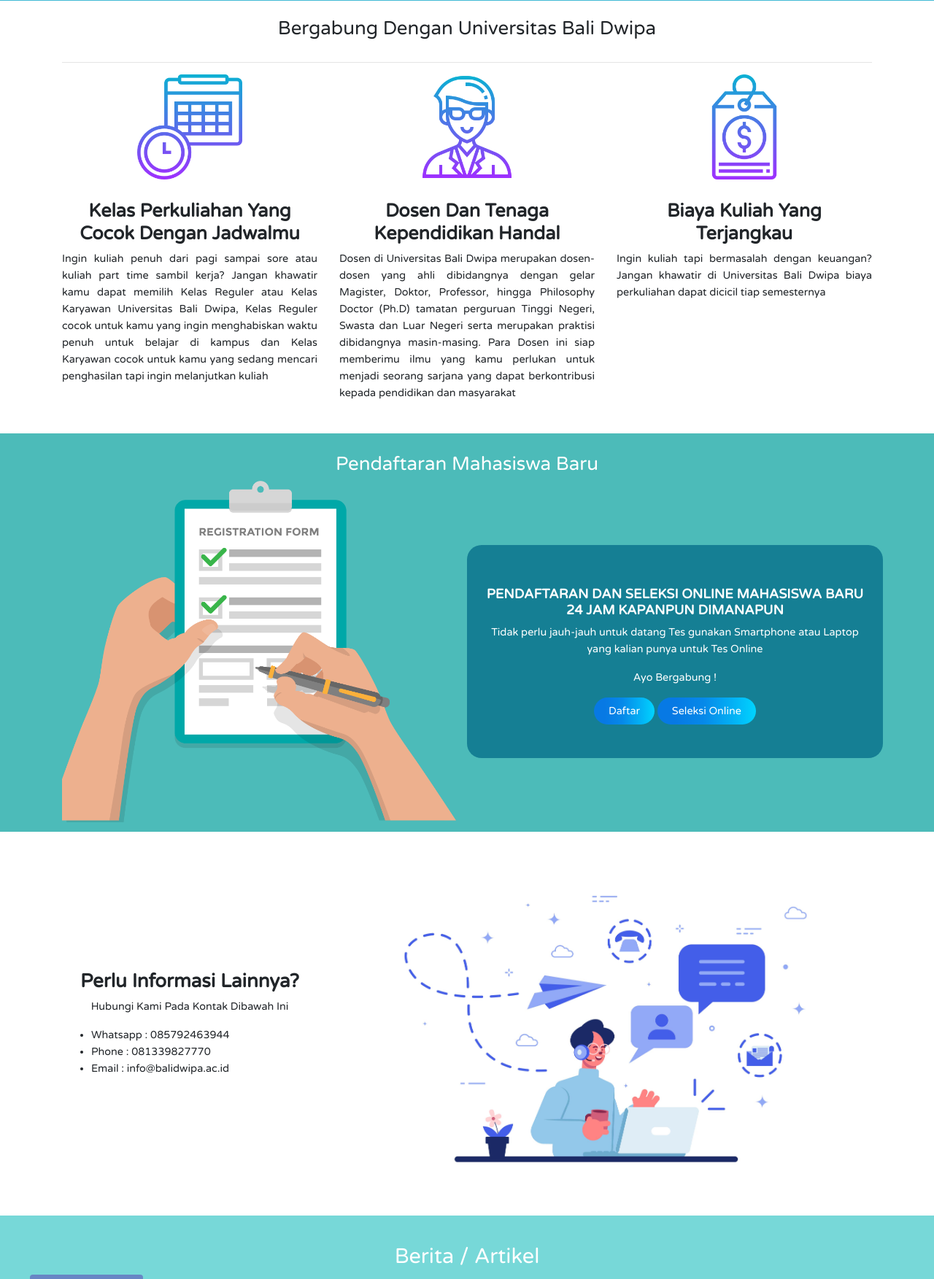
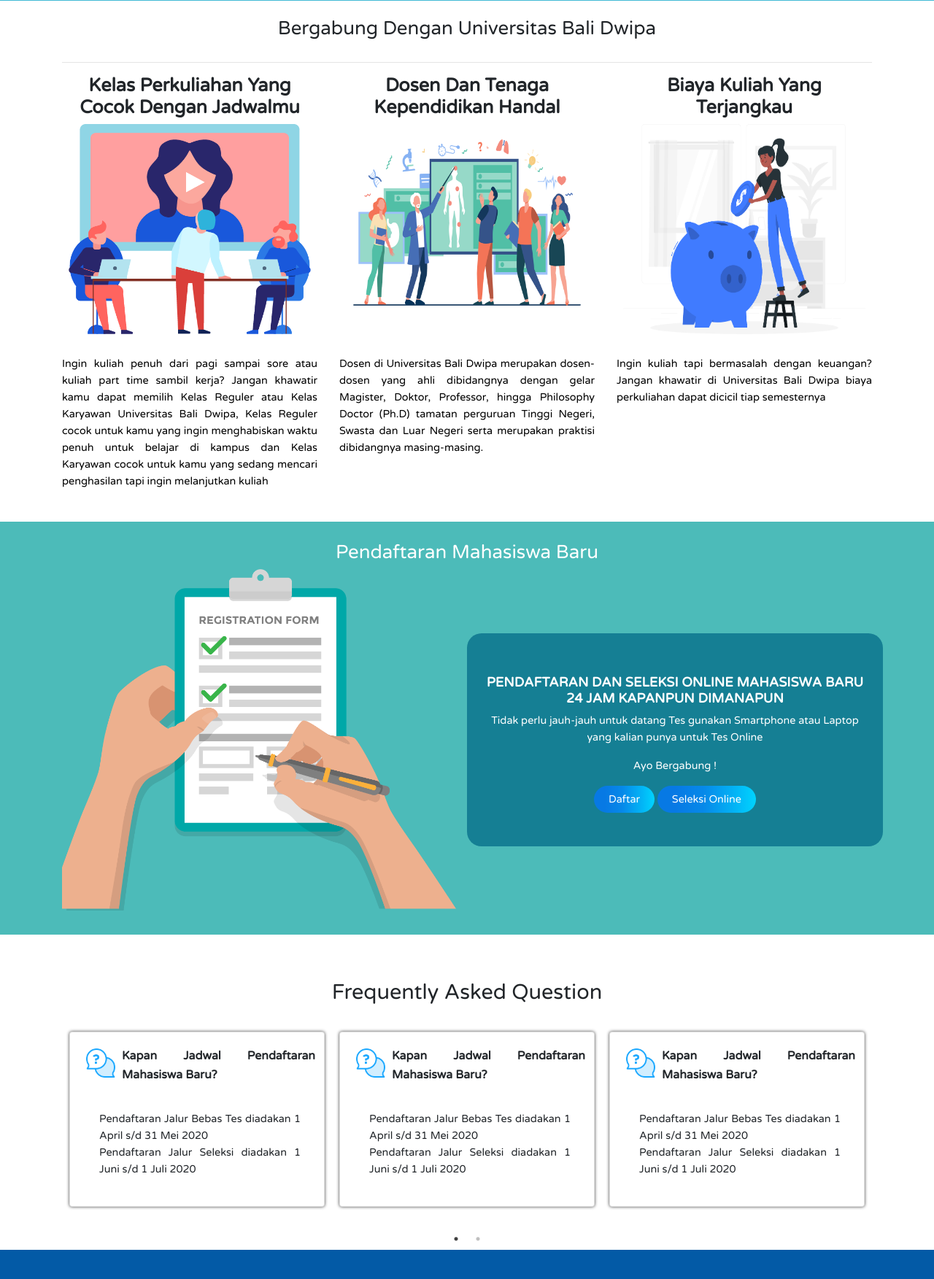
Before and after one commit to dimasdananjaya/ubad-master-site, a Laravel app: page / in a window 1280 px wide. Shown: the part 940-2693 px from the top of the page at 73% size. Run offline with Laravel 8, Linux system fonts and the light colour scheme; data that the repository does not hold is empty; style sheets or scripts are compiled from the project's sources; some libraries are stand-ins or nearby versions.

Commit message:
Tampilan Baru

```diff
--- a/public/css/style.css
+++ b/public/css/style.css
@@ -217,8 +217,8 @@
 }
 
 #why img {
-    width: 10em;
-    height: 10em;
+    width: 23em;
+    height: 20em;
     display: block;
     margin: 0 auto;
     margin-bottom: 2em;
@@ -239,6 +239,7 @@
 
 #why .col-lg-4 p{
     text-align: justify;
+    color: black;
 }
 
 /********* end why ******/
@@ -266,12 +267,12 @@
 }
 
 #pendaftaran {
-    min-height: 25vh;
+
     color: #fff;
     padding-top: 1%;
     text-align: center;
     background-color: #4cbbb9;
-    margin-bottom: 1em;
+    padding-bottom: 20px;
 }
 
 #pendaftaran h2{
@@ -296,56 +297,64 @@
 #contact-us{
     margin-top: -1%;
     margin-bottom: -1%;
+    background-color: #035aa6;
+
 }
 
-#contact-us h2,p{
+#contact-us p{
+    color: #ffffff;
     text-align: center;
 }
 
+#contact-us ul{
+    color: #ffffff;
+    text-align: center;
+    text-decoration: none;
+}
+
 #contact-us h2{
-    font-size: 1.8em;
+    font-size: 2.2em;
     font-weight: bold;
+    color: #ffffff;
+    text-align: center;
+}
+
+#contact-us{
+    padding: 20px 20px 20px 20px;
+
 }
 
 /******* contact Us ******/
 
-/******* Kelas tidak digunakan ******/
-
-#kelas .card {
-    margin: 0 auto; /* Added */
-    float: none; /* Added */
-    margin-bottom: 10px; /* Added */
-    height: 300px;
+/******* QA ******/
+#qa .faq-title{
+    margin-top: 1.7em;
+    text-align: center;
 }
 
-#kelas .card-sore {
-    background-color: #f5802c;
-    color: #fff;
-    box-shadow: 4px 4px #e1e6ed;
+#qa .card{
+    min-height: 15rem;
+    margin-top: 2em;
+    margin-bottom: 2em;
+    padding-top: 10px;
+    padding-left: 20px;
+    padding-right: 12px;
+    text-align: justify;
+    box-shadow: 0 0 4px rgba(0, 0, 0, 0.73);
 }
 
-#kelas .card-pagi {
-    color: #fff;
-    background-color: #157f94;
-    box-shadow: 4px 4px #e1e6ed;
+#qa .qa-icon{
+    width: 44px;
+    height: 44px;
+    float: left;
+    margin-right: 7px;
 }
 
-#kelas .card-eksekutif {
-    color: #fff;
-    background-color: #ffc107;
-    box-shadow: 4px 4px #e1e6ed;
+#qa .qa-question{
+    font-size: 1.1em;
+    margin-top: 10px;
 }
-
-#kelas .card-title {
-    font-weight: bold;
-}
-
-#kelas .card-img-top {
-    width: 100%;
-    height: 15vh;
-    padding-top: 2%;
-    object-fit: contain;
-}
+/******* end QA******/
 
 /*******NIIT University *****/
 
--- a/resources/views/index.blade.php
+++ b/resources/views/index.blade.php
@@ -146,8 +146,8 @@
         <hr>
         <div class="row">
             <div data-aos="fade-right" class="col-lg-4">
-                <img src="/resources/logo/calendar.png">
                 <h3 data-aos="fade-left" class="text-center"><b>Kelas Perkuliahan Yang Cocok Dengan Jadwalmu</b></h3>
+                <img src="/resources/logo/why-kelas.png">
                 <p data-aos="fade-right" class="why-kelas">Ingin kuliah penuh dari pagi sampai sore atau kuliah part
                     time sambil kerja? Jangan
                     khawatir kamu
@@ -157,18 +157,18 @@
             </div>
 
             <div data-aos="fade-left" class="col-lg-4">
-                <img src="/resources/logo/teacher.png">
                 <h3 class="text-center" data-aos="fade-left"><b>Dosen Dan Tenaga Kependidikan Handal</b></h3>
+                <img src="/resources/logo/why-dosen.png">
                 <p data-aos="fade-left" class="why-dosen">Dosen di Universitas Bali Dwipa merupakan dosen-dosen yang
                     ahli dibidangnya dengan gelar Magister, Doktor, Professor, hingga Philosophy Doctor (Ph.D) tamatan
-                    perguruan Tinggi Negeri, Swasta dan Luar Negeri serta merupakan praktisi dibidangnya masin-masing.
-                    Para Dosen ini siap memberimu ilmu yang kamu
-                    perlukan untuk menjadi seorang sarjana yang dapat berkontribusi kepada pendidikan dan masyarakat<p>
+                    perguruan Tinggi Negeri, Swasta dan Luar Negeri serta merupakan praktisi dibidangnya masing-masing.
+                <p>
             </div>
 
             <div data-aos="fade-right" class="col-lg-4">
-                <img src="/resources/logo/price.png">
                 <h3 class="text-center"><b>Biaya Kuliah Yang Terjangkau</b></h3>
+                <img src="/resources/logo/why-keuangan.png">
+
                 <p data-aos="fade-right" class="why-kelas">Ingin kuliah tapi bermasalah dengan keuangan? Jangan khawatir
                     di Universitas Bali Dwipa biaya perkuliahan dapat dicicil tiap semesternya<p>
             </div>
@@ -206,6 +206,58 @@
     </div>
 </section>
 
+<!--QA-->
+<section id="qa">
+    <div class="container h-100">
+        <div class="col-lg-12">
+            <h2 class="faq-title">Frequently Asked Question</h2>
+        </div>
+            <div class="carousel-qa">
+
+                    <div class="card">
+                        <div class="card-head">
+                            <img class="qa-icon" src="/resources/logo/qa.png"><p class="qa-question"><b>Kapan Jadwal Pendaftaran Mahasiswa Baru?</b></p>
+                        </div>
+                        <div class="card-body">
+                            <p>Pendaftaran Jalur Bebas Tes diadakan 1 April s/d 31 Mei 2020
+                            <br>Pendaftaran  Jalur Seleksi diadakan 1 Juni s/d 1 Juli 2020<p>
+                        </div>
+                    </div>
+
+                    <div class="card">
+                        <div class="card-head">
+                            <img class="qa-icon" src="/resources/logo/qa.png"><p class="qa-question"><b>Kapan Jadwal Pendaftaran Mahasiswa Baru?</b></p>
+                        </div>
+                        <div class="card-body">
+                            <p>Pendaftaran Jalur Bebas Tes diadakan 1 April s/d 31 Mei 2020
+                            <br>Pendaftaran  Jalur Seleksi diadakan 1 Juni s/d 1 Juli 2020<p>
+                        </div>
+                    </div>
+
+                    <div class="card">
+                        <div class="card-head">
+                            <img class="qa-icon" src="/resources/logo/qa.png"><p class="qa-question"><b>Kapan Jadwal Pendaftaran Mahasiswa Baru?</b></p>
+                        </div>
+                        <div class="card-body">
+                            <p>Pendaftaran Jalur Bebas Tes diadakan 1 April s/d 31 Mei 2020
+                            <br>Pendaftaran  Jalur Seleksi diadakan 1 Juni s/d 1 Juli 2020<p>
+                        </div>
+                    </div>
+
+                    <div class="card">
+                        <div class="card-head">
+                            <img class="qa-icon" src="/resources/logo/qa.png"><p class="qa-question"><b>Kapan Jadwal Pendaftaran Mahasiswa Baru?</b></p>
+                        </div>
+                        <div class="card-body">
+                            <p>Pendaftaran Jalur Bebas Tes diadakan 1 April s/d 31 Mei 2020
+                            <br>Pendaftaran  Jalur Seleksi diadakan 1 Juni s/d 1 Juli 2020<p>
+                        </div>
+                    </div>
+
+            </div><!--carousel-->
+    </div>
+</section>
+
 <!--contact us-->
 <section id="contact-us">
     <div class="container h-100">
@@ -220,12 +272,11 @@
                 </ul>
             </div>
             <div class="jarak col-lg-8">
-                <img data-aos="fade-left" src="/resources/logo/contact-us.jpg">
+                <img data-aos="fade-left" src="/resources/logo/contactus.png">
             </div>
         </div>
     </div>
 </section>
-
 
 <!--Berita-->
 <article id="berita">
--- a/resources/views/layouts/app.blade.php
+++ b/resources/views/layouts/app.blade.php
@@ -287,6 +287,41 @@
             ]
             });
 
+            $(".carousel-qa").slick({
+            dots: true,
+            arrows:true,
+            infinite: false,
+            speed: 300,
+            autoplay: true,
+            autoplaySpeed: 3000,
+            slidesToShow: 3,
+            slidesToScroll: 3,
+            responsive: [{
+                breakpoint: 1024,
+                settings: {
+                slidesToShow: 3,
+                slidesToScroll: 3,
+                infinite: false,
+                dots: false
+                }
+            }, {
+                breakpoint: 600,
+                settings: {
+                slidesToShow: 2,
+                slidesToScroll: 2
+                }
+            }, {
+                breakpoint: 480,
+                settings: {
+                slidesToShow: 1,
+                slidesToScroll: 1
+                }
+            } // You can unslick at a given breakpoint now by adding:
+            // settings: "unslick"
+            // instead of a settings object
+            ]
+            });
+
             $( function() {
                 $( "#datepicker" ).datepicker();
             } );
--- a/resources/views/pages/pendaftaran/validated.blade.php
+++ b/resources/views/pages/pendaftaran/validated.blade.php
@@ -22,7 +22,7 @@
                         <b>Whatsapp : 085792463944<b><br>
                         <b>Phone    : 081339827770</b>
                      <p>
-                    <a href="/" class="btn btn-lg btn-primary text-center">Kembali Ke Home</a>
+                    <a href="/" class="btn btn-lg btn-block btn-primary text-center">Kembali Ke Home</a>
                 </div>
             </div><!--row-->
         </div><!--container-->
```
Also changed, not shown: other parts of public/css/style.css (+25 -13 lines), resources/views/pages/profil/staff.blade.php (+52 -32 lines), public/resources/dosen/backgrounddosen.jpg (added), public/resources/dosen/backgrounddosen.png (added), public/resources/dosen/sriwiraswati.jpeg (added), public/resources/logo/contactus.png (added), public/resources/logo/home-pendaftaran.jpg (deleted), public/resources/logo/qa.png (added), public/resources/logo/why-dosen.png (added), public/resources/logo/why-kelas.png (added), public/resources/logo/why-keuangan.png (added).
